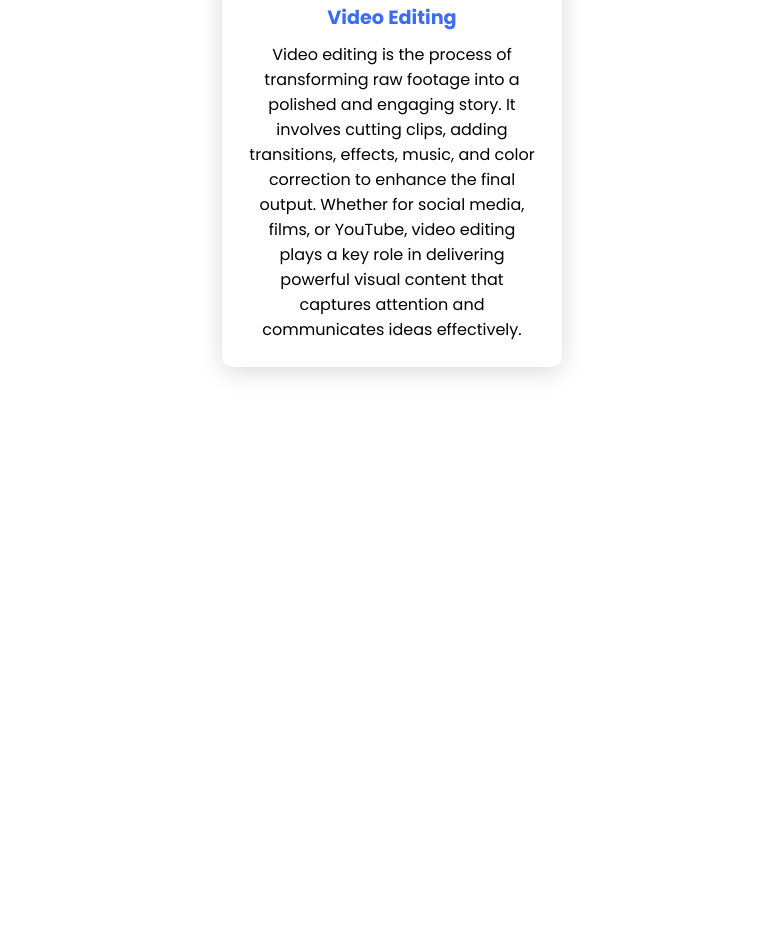
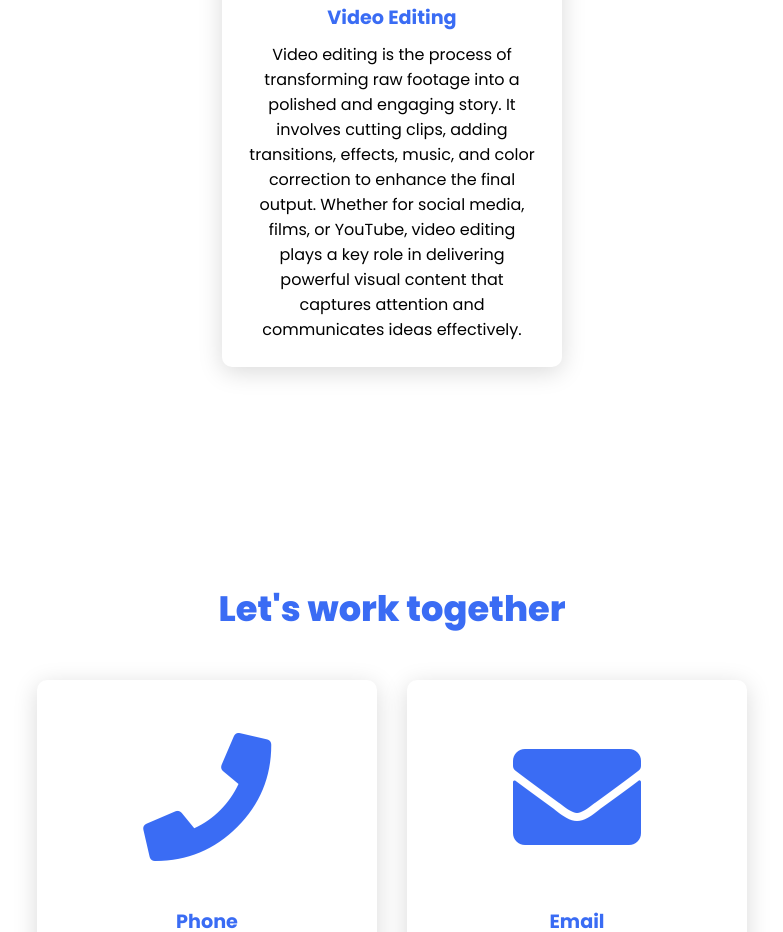
Before and after one commit to mohamed-ra5a/website, a plain HTML site: page index.html in a window 1280 px wide. Shown: the part 1868-2800 px from the top of the page, without its empty margins (248-1031 px from the left). Before the commit the page ends 2350 px from the top, so only its background shows below. Drawn offline with Linux system fonts and the light colour scheme; a web font is replaced by a local one.

Commit message:
Add files via upload

```diff
--- a/index.html
+++ b/index.html
@@ -9,7 +9,7 @@
 </head>
 <body>
   <header>
-    <a href="#" class="logo">Mo-Shop</a>
+    <a href="#" class="logo">Mo-Mahany</a>
     <nav class="navigation">
         <a href="#services">Services</a>
         <a href="#projects">Projects</a>
@@ -63,5 +63,30 @@
     </div>
 
 </section>
+    <section class="cards contact" id="contact">
+        <h2 class="title">Let's work together</h2>
+        <div class="content">
+            <div class="card">
+                <div class="icon">
+                    <i class="fas fa-phone"></i>
+                </div>
+                <div class="info">
+                    <h3>Phone</h3>
+                    <p>+201098808255</p>
+                </div>
+            </div>
+            <div class="card">
+                <div class="icon">
+                    <i class="fas fa-envelope"></i>
+                </div>
+                <div class="info">
+                    <h3>Email</h3>
+                    <p>mohamed.mahany.ra5a@gmail.com</p>
+                </div>
+            </div>
+        </div>
+    </section>
+
+
 </body>
 </html>
```
Also changed, not shown: background.jpg (added), style.css (line endings or trailing spaces).
